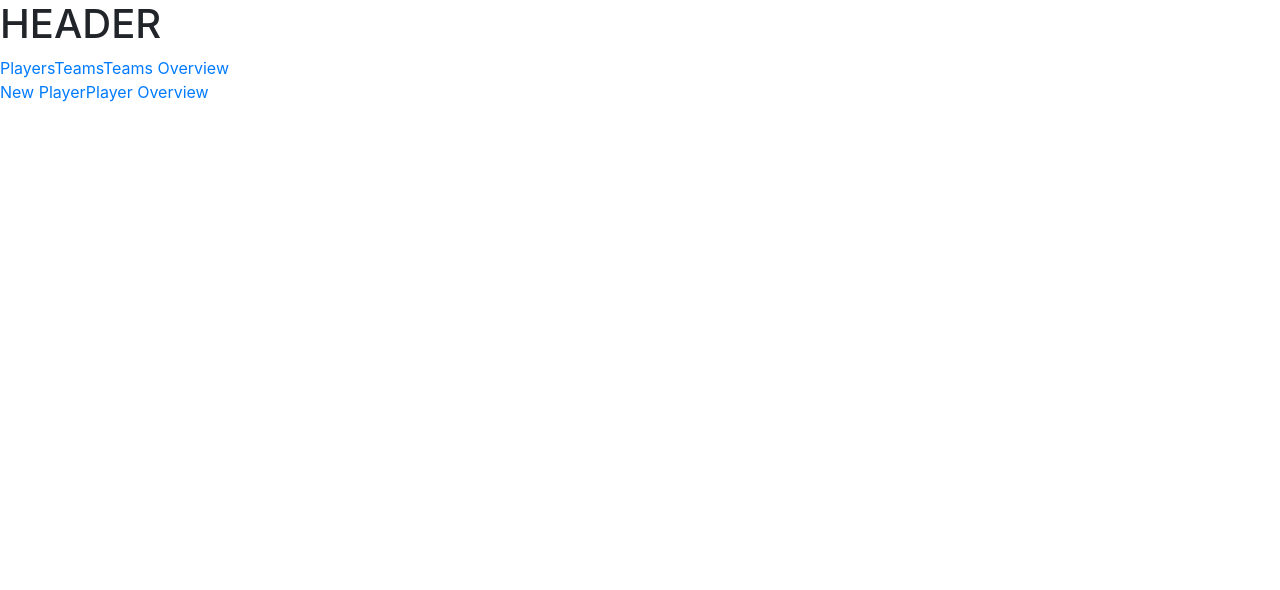
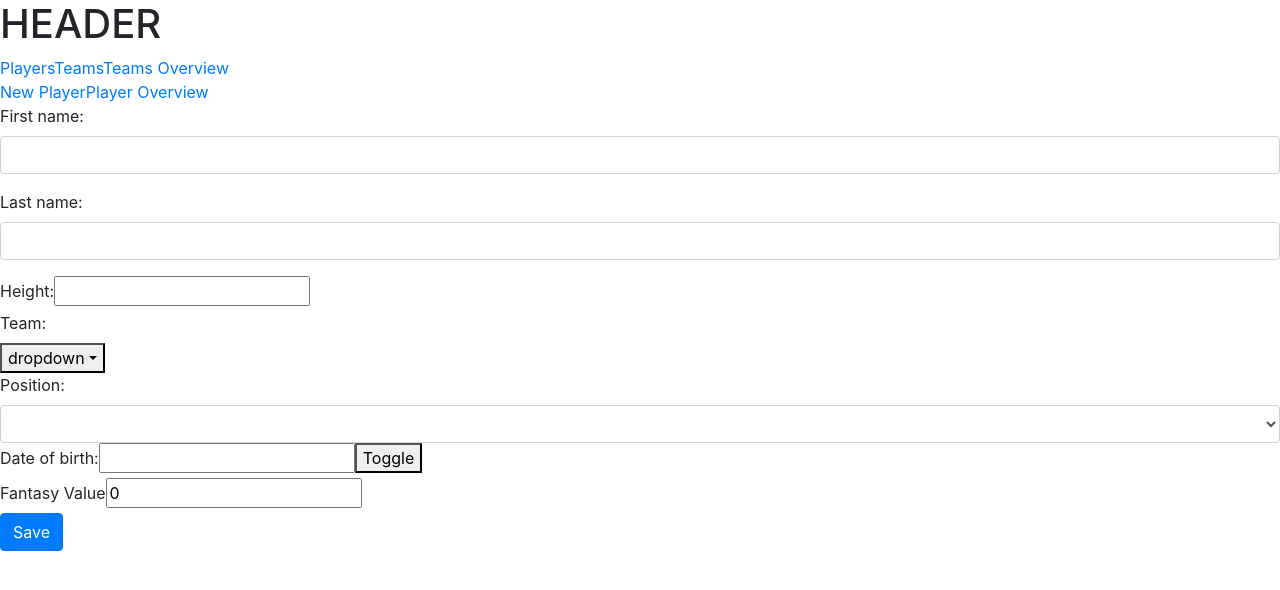
Before and after one commit to BojanJakic/WC2019asketballClient, an Angular app: page /admin/players/new-player in a window 1280 px wide. Shown: the top 590 px of the page. Built offline with nearby package versions, Linux system fonts and the light colour scheme; no server answers.

Commit message:
implement edit player feature

```diff
--- a/src/app/admin/players/new-player/new-player.component.html
+++ b/src/app/admin/players/new-player/new-player.component.html
@@ -1,4 +1,4 @@
-<form *ngIf="isLoaded" [formGroup]="playerForm">
+<form [formGroup]="playerForm">
   <div class="form-group">
     <label>First name:</label>
     <input formControlName="firstName" type="text" class="form-control">
@@ -14,11 +14,11 @@
   <div>
     <label>Team:</label>
     <div ngbDropdown autoClose="outside">
-      <button ngbDropdownToggle>dropdown</button>
+      <button (click)="getTeams()" ngbDropdownToggle>dropdown</button>
       <div ngbDropdownMenu>
         <div class="custom-control custom-radio" *ngFor="let team of teams; let i=index">
-            <input id="team{{i}}" [value]="team" class="custom-control-input" (change)="onTeamChange(team)" type="radio">
-            <label for="team{{i}}" class="custom-control-label">{{team.name}}</label>
+          <input [checked]="player.realTeam && player.realTeam.id === team.id" name="teamName" id="team{{i}}" [value]="team" class="custom-control-input" (change)="onTeamChange(team)" type="radio">
+          <label for="team{{i}}" class="custom-control-label">{{team.name}}</label>
         </div>
       </div>
     </div>
@@ -31,7 +31,7 @@
   </div>
   <div>
     <label>Date of birth:</label>
-    <input formControlName="dateOfBirth" type="text" ngbDatepicker #d="ngbDatepicker"/>
+    <input readonly [value]="player.dateOfBirth" formControlName="dateOfBirth" ngbDatepicker #d="ngbDatepicker" />
     <button (click)="d.toggle()">Toggle</button>
   </div>
   <div>
--- a/src/app/admin/players/new-player/new-player.component.ts
+++ b/src/app/admin/players/new-player/new-player.component.ts
@@ -4,7 +4,8 @@ import { FormControl, FormGroup } from '@angular/forms';
 import { RealTeamService } from '../../../services/real-team/real-team.service';
 import { RealTeam } from '../../../models/interfaces/real-team';
 import { PlayerService } from '../../../services/player/player.service';
-import { PlayerPosition } from '../../../models/enums/player-position'
+import { PlayerPosition } from '../../../models/enums/player-position';
+import { ActivatedRoute } from '@angular/router';
 
 @Component({
   selector: 'app-new-player',
@@ -14,9 +15,10 @@ import { PlayerPosition } from '../../../models/enums/player-position'
 export class NewPlayerComponent implements OnInit {
 
   player: Player = {
+    id: null,
     firstName: '',
     lastName: '',
-    height: 0,
+    height: null,
     dateOfBirth: null,
     position: null,
     fantasyValue: 0,
@@ -28,23 +30,39 @@ export class NewPlayerComponent implements OnInit {
   isLoaded: boolean;
   positionNames: string[];
 
-  constructor(private realTeamService: RealTeamService, private playerService: PlayerService) {
+  constructor(private realTeamService: RealTeamService, private playerService: PlayerService, private route: ActivatedRoute) {
     this.positionNames = Object.values(PlayerPosition).filter(k => typeof k === 'string')
+    this.setFormData();
   }
 
   ngOnInit() {
-    this.realTeamService.getAll().subscribe((response: RealTeam[]) => {
-      this.teams = response;
-      this.isLoaded = true;
-      this.setFormData();
+    this.route.params.subscribe(param => {
+      const id = param.playerId
+      if (id) {
+        this.playerService.getById(id).subscribe((player: Player) => {
+          this.player = player;
+          console.log(player)
+          this.setFormData();
+        }, error => {
+          console.log(error)
+        })
+      }
     })
+  }
+
+  getTeams() {
+    if (this.teams.length === 0) {
+      this.realTeamService.getAll().subscribe((response: RealTeam[]) => {
+        this.teams = response;
+      })
+    }
   }
 
   save() {
     this.setDateOfBirth();
-    console.log(this.playerForm.value)
-    this.playerService.save(this.playerForm.value).subscribe(response => {
-      console.log(response)
+    this.playerForm.value.id = this.player.id
+    this.playerService.save(this.playerForm.value).subscribe((response: Player) => {
+      this.player = response
     }, error => {
       console.log(error)
     })
--- a/src/app/admin/players/players-overview/players-overview.component.html
+++ b/src/app/admin/players/players-overview/players-overview.component.html
@@ -2,4 +2,6 @@
   <span>{{i + 1}}. &nbsp;&nbsp;</span>
   <span>{{player.firstName}}</span>
   <span>{{player.lastName}}</span>
+  <button (click)="editPlayer(player)">Edit</button>
+  <button (click)="deletePlayer()">Delete</button>
 </div>
--- a/src/app/admin/players/players-overview/players-overview.component.ts
+++ b/src/app/admin/players/players-overview/players-overview.component.ts
@@ -1,6 +1,7 @@
 import { Component, OnInit } from '@angular/core';
 import { PlayerService } from '../../../services/player/player.service';
 import { Player } from '../../../models/interfaces/player';
+import { ActivatedRoute, Router} from '@angular/router';
 
 @Component({
   selector: 'app-players-overview',
@@ -11,18 +12,25 @@ export class PlayersOverviewComponent implements OnInit {
 
   players: Player[] = [];
 
-  constructor(private playerService: PlayerService) { }
+  constructor(private playerService: PlayerService, private router: Router, private route: ActivatedRoute) { }
 
   ngOnInit() {
     this.getPlayers();
   }
 
   getPlayers() {
-    this.playerService.getAll().subscribe((response: Player[])=> {
+    this.playerService.getAll().subscribe((response: Player[]) => {
       this.players = response;
-      console.log(response)
     }, error => {
       console.log(error)
     })
   }
+
+  editPlayer(player: Player) {
+    this.router.navigate(['../new-player', {playerId: player.id}], { relativeTo: this.route });
+  }
+
+  deletePlayer() {
+    console.log('delete')
+  }
 }
--- a/src/app/models/interfaces/player.ts
+++ b/src/app/models/interfaces/player.ts
@@ -4,6 +4,7 @@ import { FantasyTeam } from './fantasy-team';
 import { PlayerStatistics } from './player-statistics';
 
 export interface Player {
+    id?: number
     firstName: string;
     lastName: string;
     height: number;
--- a/src/app/services/player/player.service.ts
+++ b/src/app/services/player/player.service.ts
@@ -16,4 +16,8 @@ export class PlayerService {
   getAll() {
     return this.http.get(this.baseUrl + '/player')
   }
+
+  getById(id: number) {
+    return this.http.get(this.baseUrl + `/player/${id}`)
+  }
 }
```
